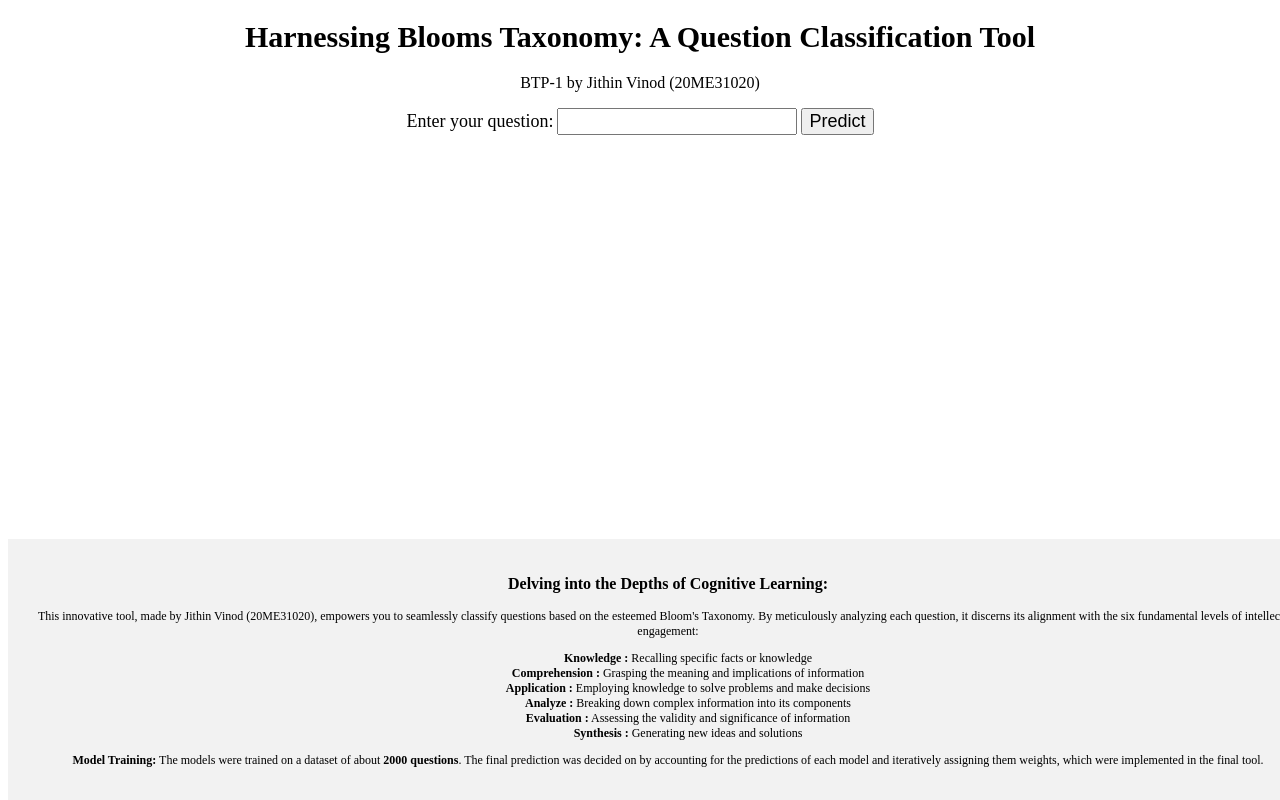
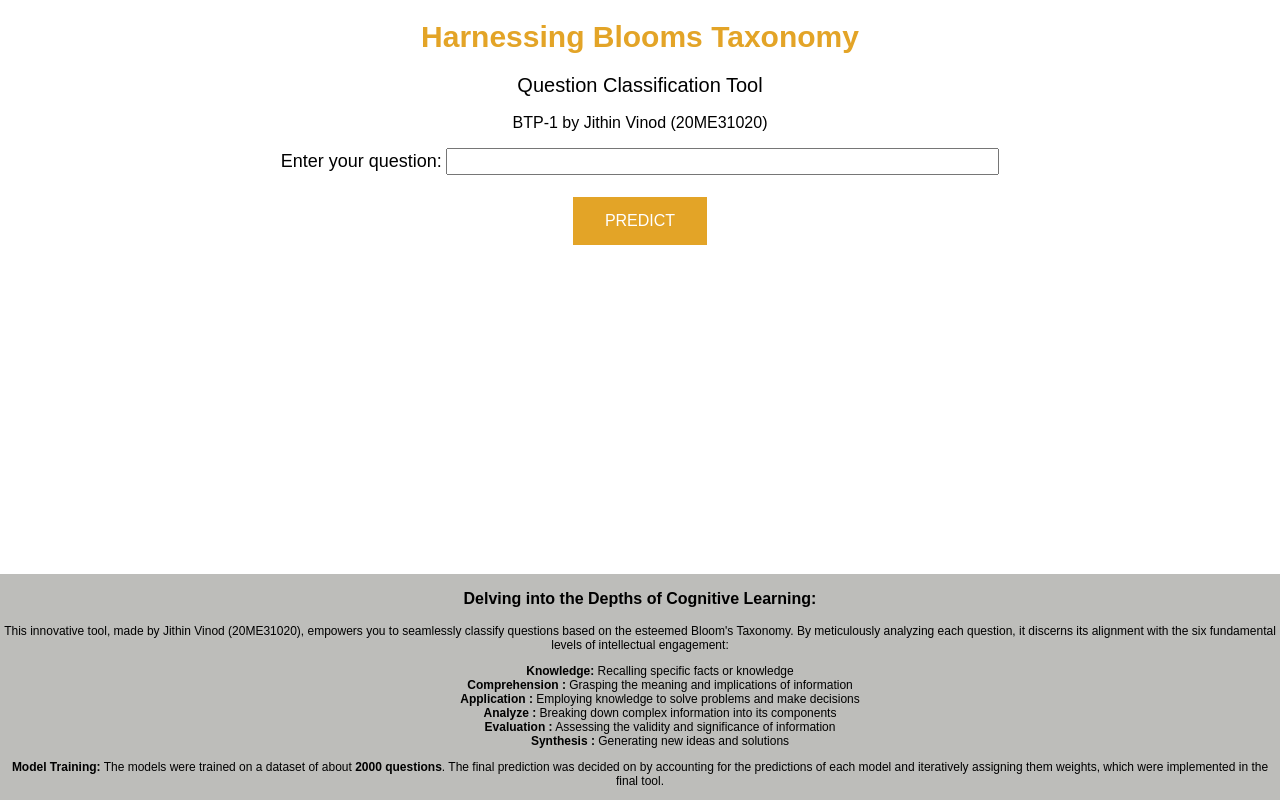
Before and after one commit to Akuma-NotABOt/website_blooms, a Flask app: page / in a window 1280 px wide. Run offline with Flask 3, Linux system fonts and the light colour scheme.

Commit message:
Update index.html

```diff
--- a/templates/index.html
+++ b/templates/index.html
@@ -10,41 +10,66 @@
     position: fixed;
     bottom: 0;
     width: 100%;
-    background-color: #f2f2f2;
-    padding: 20px;
+    background-color: #bdbdba;
+
     font-size: 12px;
+
   }
   .no_bullets{
     list-style-type: none;
     font-size: 12px;
   }
+  .special{
+    font-family: Arial, Helvetica, sans-serif;
+    margin:0px;
+  }
+  .mbutton{
+  background-color: rgb(227, 164, 39);
+  border: none;
+  color: white;
+  padding: 15px 32px;
+  text-align: center;
+  text-decoration: none;
+  display: inline-block;
+  font-size: 16px;
+  margin: 4px 2px;
+  cursor: pointer;
+}
+
+
+
+
  </style>
 </head>
-<body style="text-align: center;">
-    <h1 style="font-size: 30px;">Harnessing Blooms Taxonomy: A Question Classification Tool</h1>
-    <p style="font-size: 16px;">BTP-1 by Jithin Vinod (20ME31020)</p>
+<body style="text-align: center;" class="special">
+    <h1 style="font-size: 30px; color:rgb(227, 164, 39)" >Harnessing Blooms Taxonomy</h1>
+    <h2 style="font-size: 20px; font-weight: lighter;">  Question Classification Tool </h2>
+    <h3 style="font-size: 16px; font-weight: lighter;">BTP-1 by Jithin Vinod (20ME31020)</h3>
 
   <form action="/predict" method="post">
     <label for="question" style="font-size: 18px;">Enter your question:</label>
-    <input type="text" name="question" required style="font-size: 18px;">
-    <button type="submit" style="font-size: 18px;">Predict</button>
+    <input type="text" name="question" required style="font-size: 18px;" size="50">
+    <br><br>
+    <button type="submit" class="mbutton" >PREDICT</button>
   </form>
 
   {% if question %}
     <p style="font-size: 18px;"><strong>Your Question:</strong> {{ question }}</p>
-    <p style="font-size: 10px;"><strong>Naive Bayes Prediction:</strong> {{ nb_prediction }} &nbsp; &nbsp;&nbsp;
+
+    <p style="font-size: 16px;"><strong>Naive Bayes Prediction:</strong> {{ nb_prediction }} &nbsp; &nbsp;&nbsp;
      <strong>SVM Prediction:</strong> {{ svm_prediction }} &nbsp;&nbsp;&nbsp;
-     <strong>XGBoost Prediction:</strong> {{ xgb_prediction }}
-    <p style="font-size: 18px;"></p><strong>Final Prediction:</strong> {{ final_prediction }}</p>
+     <strong>XGBoost Prediction:</strong> {{ xgb_prediction }} </p>
+    <br><br>
+    <p style="font-size: 25px ;font-weight: bolder; " >FINAL PREDICTION: {{ final_prediction }}</p>
   {% endif %}
 
-  <div class="bottom-description">
+  <div class="bottom-description",>
     <p style="font-size: 16px;"><strong>Delving into the Depths of Cognitive Learning:</strong></p>
 
     <p style="font-size: 12px;">This innovative tool, made by Jithin Vinod (20ME31020), empowers you to seamlessly classify questions based on the esteemed Bloom's Taxonomy. By meticulously analyzing each question, it discerns its alignment with the six fundamental levels of intellectual engagement:</p>
 
     <ul class ="no_bullets">
-      <li><strong>Knowledge     :</strong> Recalling specific facts or knowledge</li>
+      <li><strong>Knowledge:</strong> Recalling specific facts or knowledge</li>
       <li><strong>Comprehension :</strong> Grasping the meaning and implications of information</li>
       <li><strong>Application   :</strong> Employing knowledge to solve problems and make decisions</li>
       <li><strong>Analyze       :</strong> Breaking down complex information into its components</li>
```
